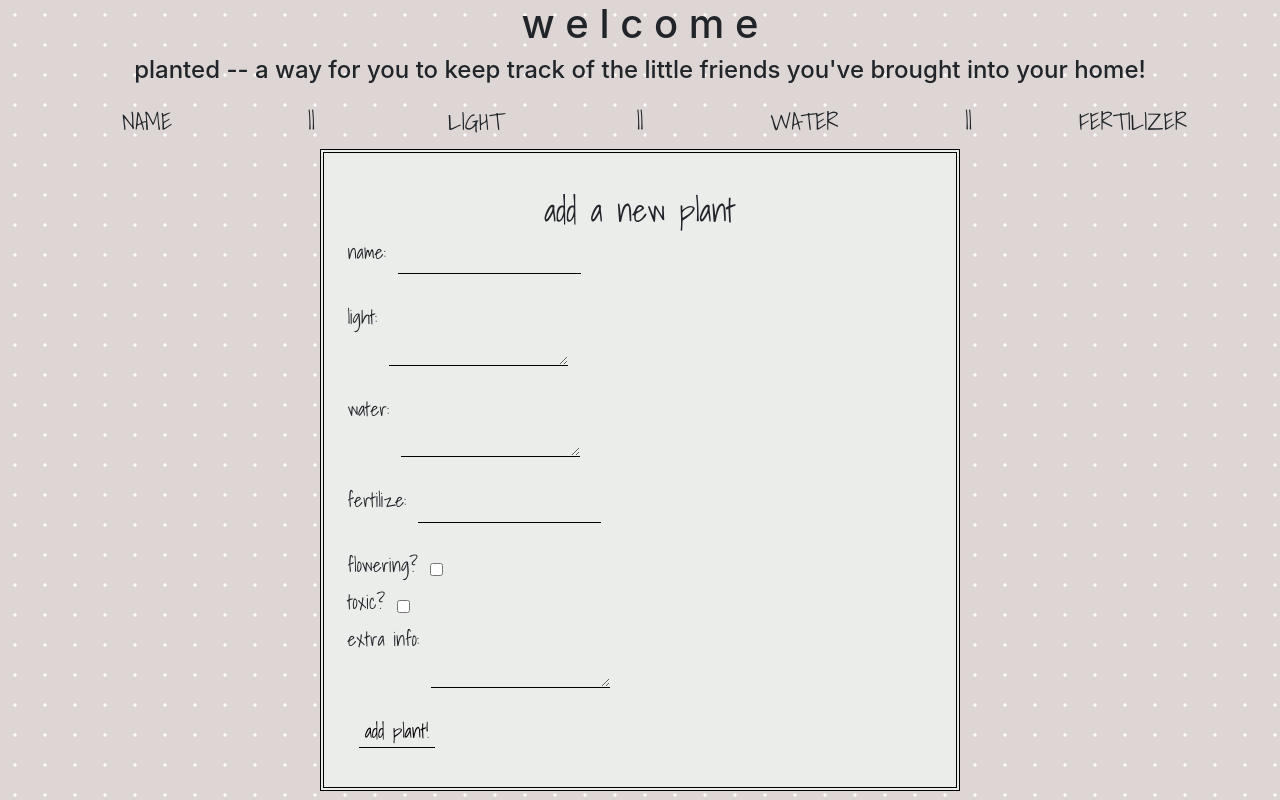
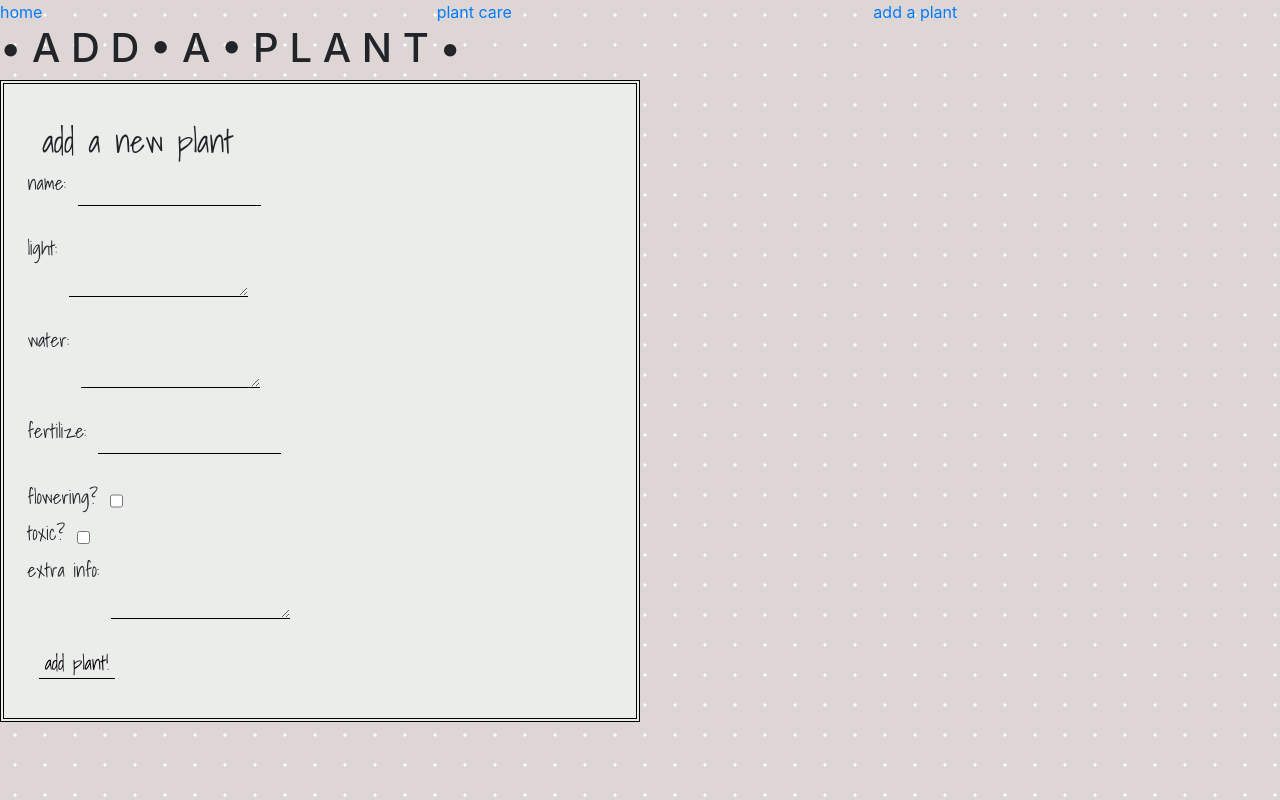
Before and after one commit to paaaarv/planted, a React (Create React App) app: page /add in a window 1280 px wide. Built offline with nearby package versions, Linux system fonts and the light colour scheme.

Commit message:
added tabs for routes, css for headings

```diff
--- a/package.json
+++ b/package.json
@@ -11,6 +11,7 @@
     "react-bootstrap": "^1.0.1",
     "react-dom": "^16.13.1",
     "react-redux": "^7.2.0",
+    "react-router-dom": "^5.2.0",
     "react-scripts": "3.4.1",
     "redux": "^4.0.5"
   },
--- a/src/App.js
+++ b/src/App.js
@@ -4,14 +4,16 @@ import './App.css';
 import Welcome from './components/welcome.js'
 import List from './components/list.js'
 import Form from './components/form.js'
-
+import Tab from './components/tab.js'
+import { BrowserRouter as Router, Route } from 'react-router-dom';
 function App() {
   return (
-    <div className="App">
-      <Welcome/>
-      <List/>
-      <Form/>
-    </div>
+    <Router>
+    <Tab/>
+      <Route exact path='/add' component={Form}/>
+      <Route exact path= '/plants' component={List}/>
+    </Router>
+
   );
 }
 
--- a/src/components/form.js
+++ b/src/components/form.js
@@ -44,6 +44,8 @@ class Form extends React.Component{
 
 render() {
   return(
+    <div>
+    <h1> • A D D • A • P L A N T • </h1>
     <Container className='form'>
       <form onSubmit = {(event) => this.onSubmit(event)}>
       <h2> add a new plant </h2>
@@ -86,6 +88,7 @@ render() {
 
       </form>
       </Container>
+      </div>
   )
 }
 }
--- a/src/components/list.js
+++ b/src/components/list.js
@@ -15,6 +15,8 @@ class List extends React.Component{
     const plant = this.props.plants.map(plant=><Plant name={plant.name} sun={plant.sun} water={plant.water} fertilize={plant.fertilize}/>)
     return(
       <div>
+
+      <h1>• P L A N T  •   C A R E • </h1> <br/> <br/>
       <Container className="container" fluid= {true}>
       <Row className='heading'>
       <Col> NAME </Col>
--- /dev/null
+++ b/src/components/tab.js
@@ -0,0 +1,36 @@
+import React from 'react'
+import { NavLink } from 'react-router-dom'
+import Row from 'react-bootstrap/row';
+import Col from 'react-bootstrap/col'
+
+
+
+
+
+export default class Tab extends React.Component{
+
+  render(){
+
+    return(
+      <Row>
+      <Col>
+      <NavLink  to="/">
+        home
+      </NavLink>
+      </Col>
+      <Col>
+      <NavLink  to="/plants">
+        plant care
+      </NavLink>
+      </Col>
+      <Col>
+      <NavLink  to="/add">
+        add a plant
+      </NavLink>
+      </Col>
+    </Row>
+
+    )
+  }
+
+}
```
Also changed, not shown: 1 other file (tests, documents, lock files or other folders).
